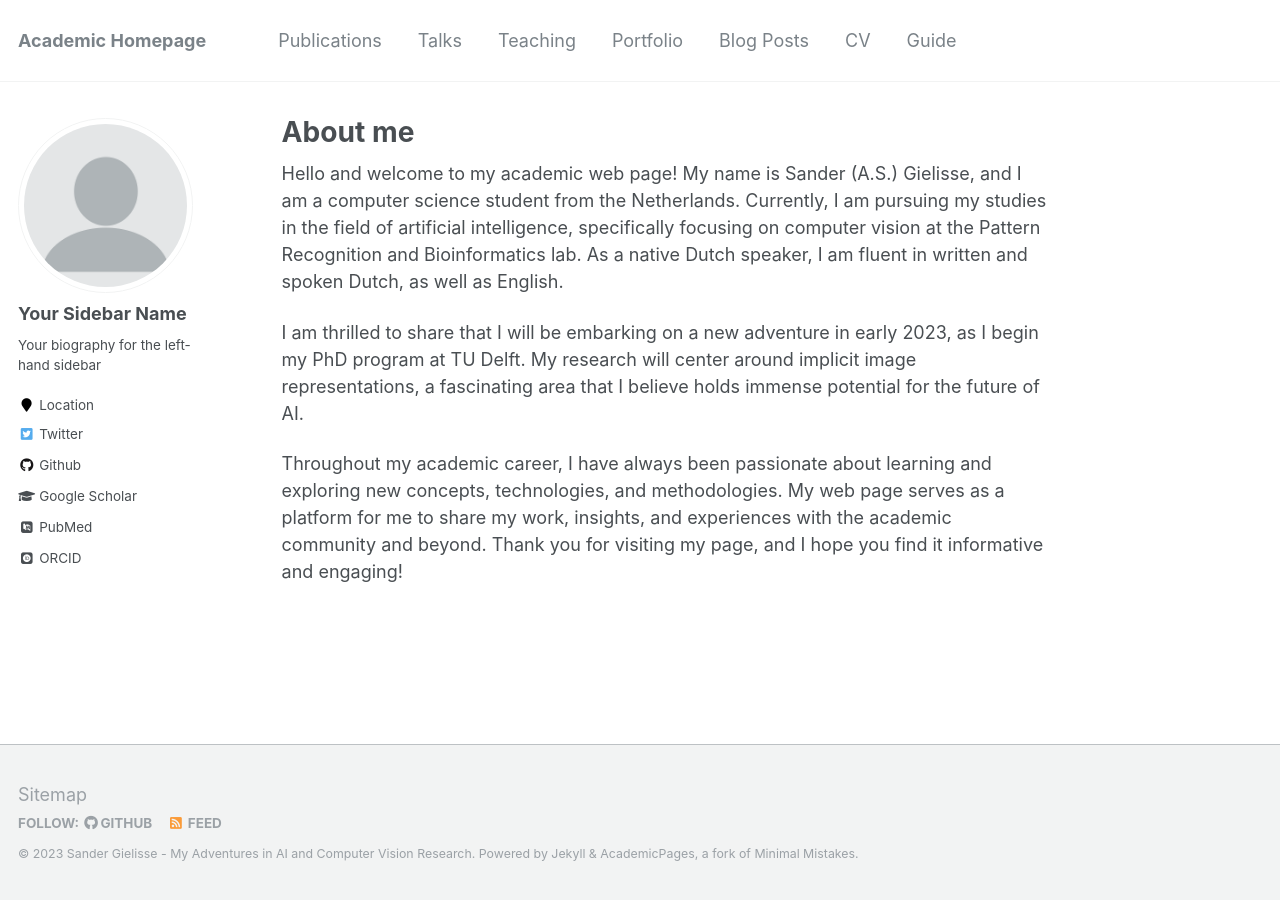
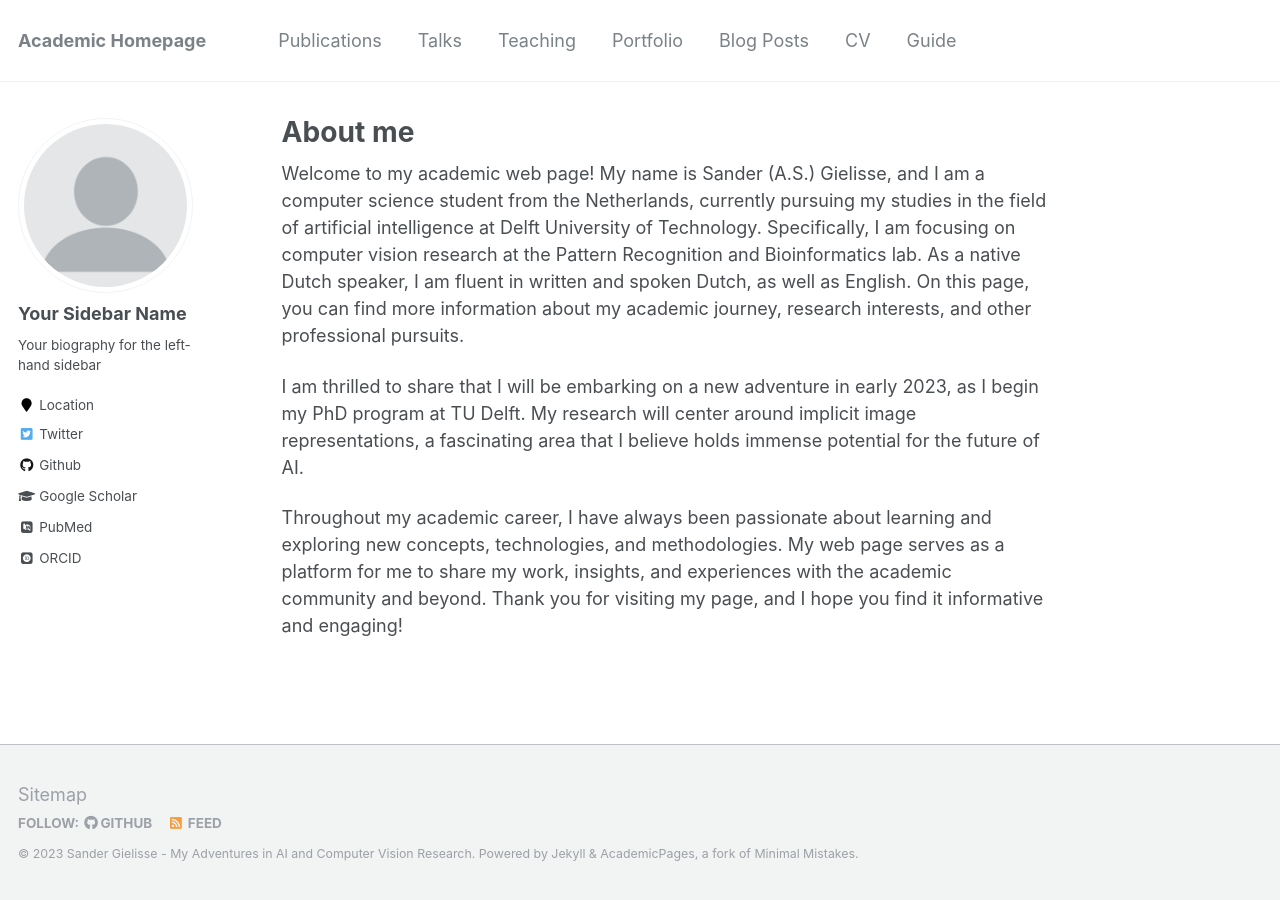
Before and after one commit to SanderGielisse/sandergielisse.github.io, a Jekyll site: the page built from _pages/about.md, in a window 1280 px wide. Built offline with Jekyll 4.4.1, drawn with Linux system fonts in a browser that asks for light colours; some web fonts are replaced.

Commit message:
Update about.md

```diff
--- a/_pages/about.md
+++ b/_pages/about.md
@@ -8,7 +8,7 @@ redirect_from:
   - /about.html
 ---
 
-Hello and welcome to my academic web page! My name is Sander (A.S.) Gielisse, and I am a computer science student from the Netherlands. Currently, I am pursuing my studies in the field of artificial intelligence, specifically focusing on computer vision at the Pattern Recognition and Bioinformatics lab. As a native Dutch speaker, I am fluent in written and spoken Dutch, as well as English.
+Welcome to my academic web page! My name is Sander (A.S.) Gielisse, and I am a computer science student from the Netherlands, currently pursuing my studies in the field of artificial intelligence at Delft University of Technology. Specifically, I am focusing on computer vision research at the Pattern Recognition and Bioinformatics lab. As a native Dutch speaker, I am fluent in written and spoken Dutch, as well as English. On this page, you can find more information about my academic journey, research interests, and other professional pursuits.
 
 I am thrilled to share that I will be embarking on a new adventure in early 2023, as I begin my PhD program at TU Delft. My research will center around implicit image representations, a fascinating area that I believe holds immense potential for the future of AI.
 
```
